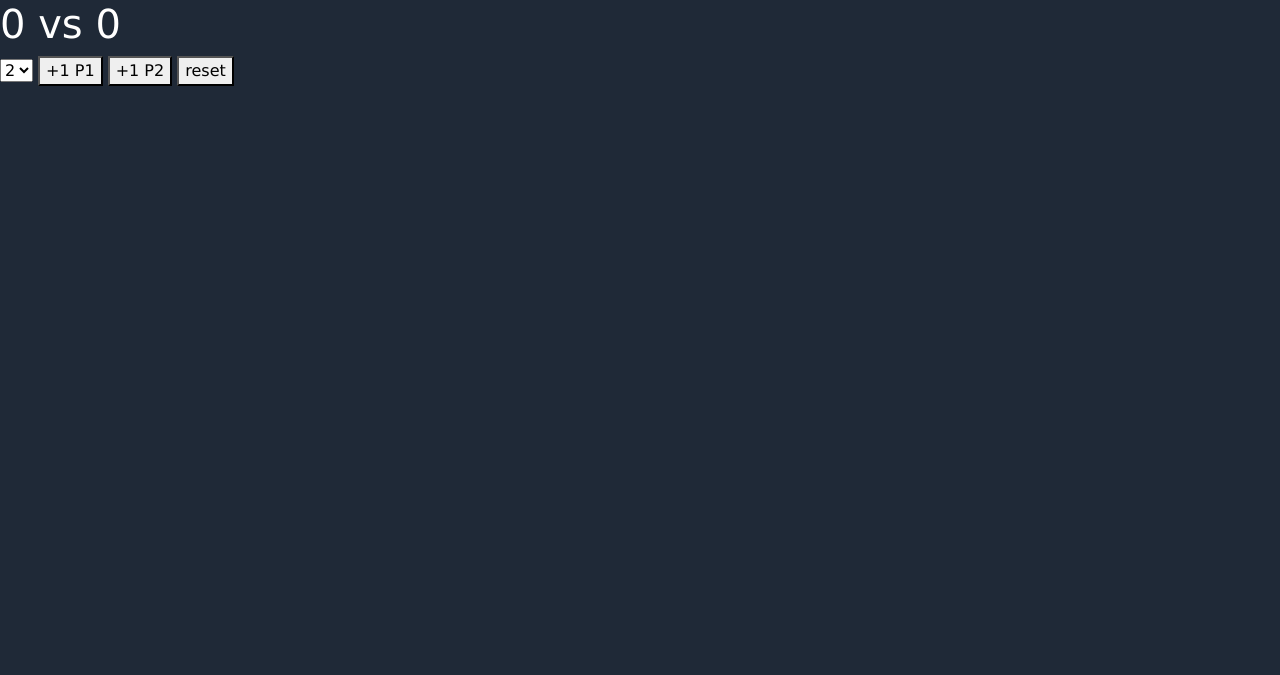
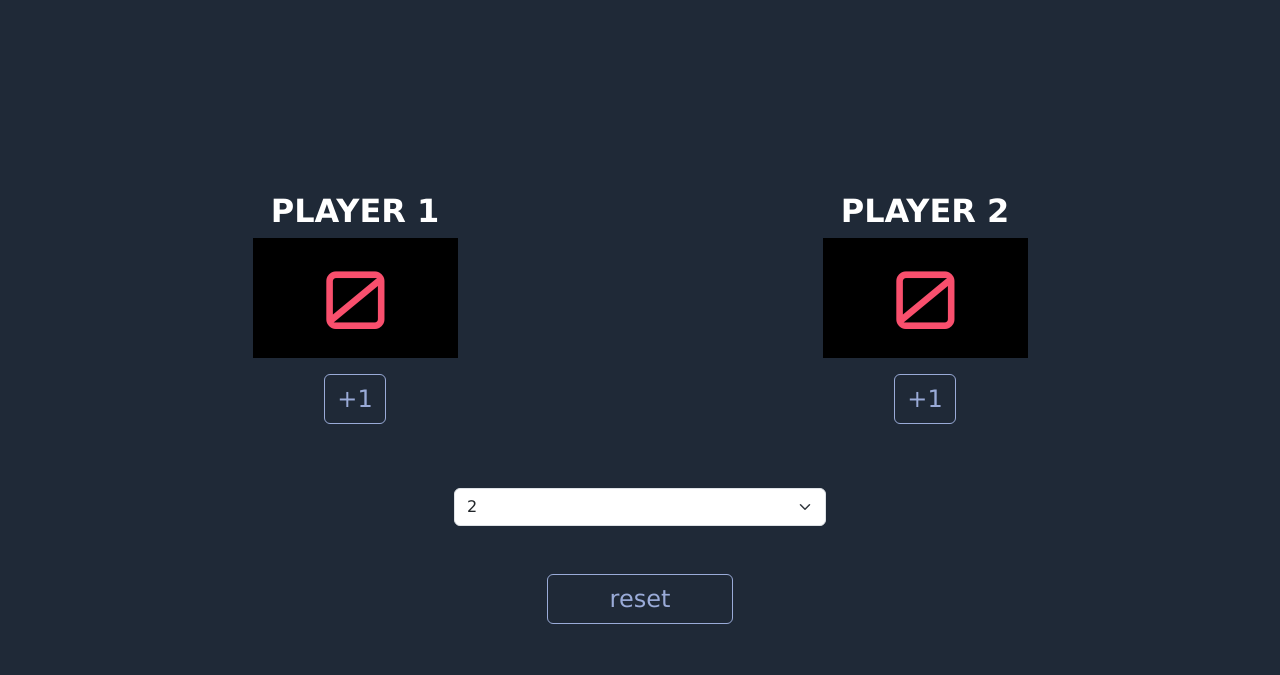
Before and after one commit to crustercrew/keepscore, a plain HTML site: page index.html in a window 1280 px wide. Drawn offline with nearby package versions, Linux system fonts and the light colour scheme.

Commit message:
finishing styling with bootstrap

```diff
--- a/index.html
+++ b/index.html
@@ -20,20 +20,40 @@
     <link rel="stylesheet" href="app.css">
 </head>
 <body>
-    <h1>
-        <span id="p1-display">0</span>
-        vs
-        <span id="p2-display">0</span>
-    </h1>
-    <select name="" id="win-point">
-        <option value="2">2</option>
-        <option value="4">4</option>
-        <option value="6">6</option>
-    </select>
+    <div class="scoreboard container d-flex flex-column justify-content-center">
 
-    <button id="p1-button">+1 P1</button>
-    <button id="p2-button">+1 P2</button>
-    <button id="reset">reset</button>
+        <div class="row row-cols-1 row-cols-md-2 text-center py-5 justify-content-center">
+
+            <div class="points col col-auto py-3 d-flex flex-column align-items-center">
+                <h2>Player 1</h2>
+                <p id="p1-display">0</p>
+                <div class="score-btns">
+                    <button class="btn btn-primary" id="p1-button">+1</button>
+                </div>
+            </div>
+            <div class="points col col-auto py-3 d-flex flex-column align-items-center">
+                <h2>Player 2</h2>
+                <p id="p2-display">0</p>
+                <div class="score-btns">
+                    <button class="btn btn-primary" id="p2-button">+1</button>
+                </div>
+            </div>
+
+        </div>
+
+        <div class="d-grid gap-2 col-8 col-md-4 mx-auto pb-5">
+            <select name="" id="win-point" class="form-select">
+                <option value="2">2</option>
+                <option value="4">4</option>
+                <option value="6">6</option>
+            </select>
+        </div>
+        <div class="d-grid gap-2 col-2 mx-auto pb-5">
+            <button class="btn btn-primary" id="reset">reset</button>
+        </div>
+
+    </div>
+
 </body>
 <script
 src="https://cdn.jsdelivr.net/npm/bootstrap@5.3.0-alpha1/dist/js/bootstrap.bundle.min.js"
```
